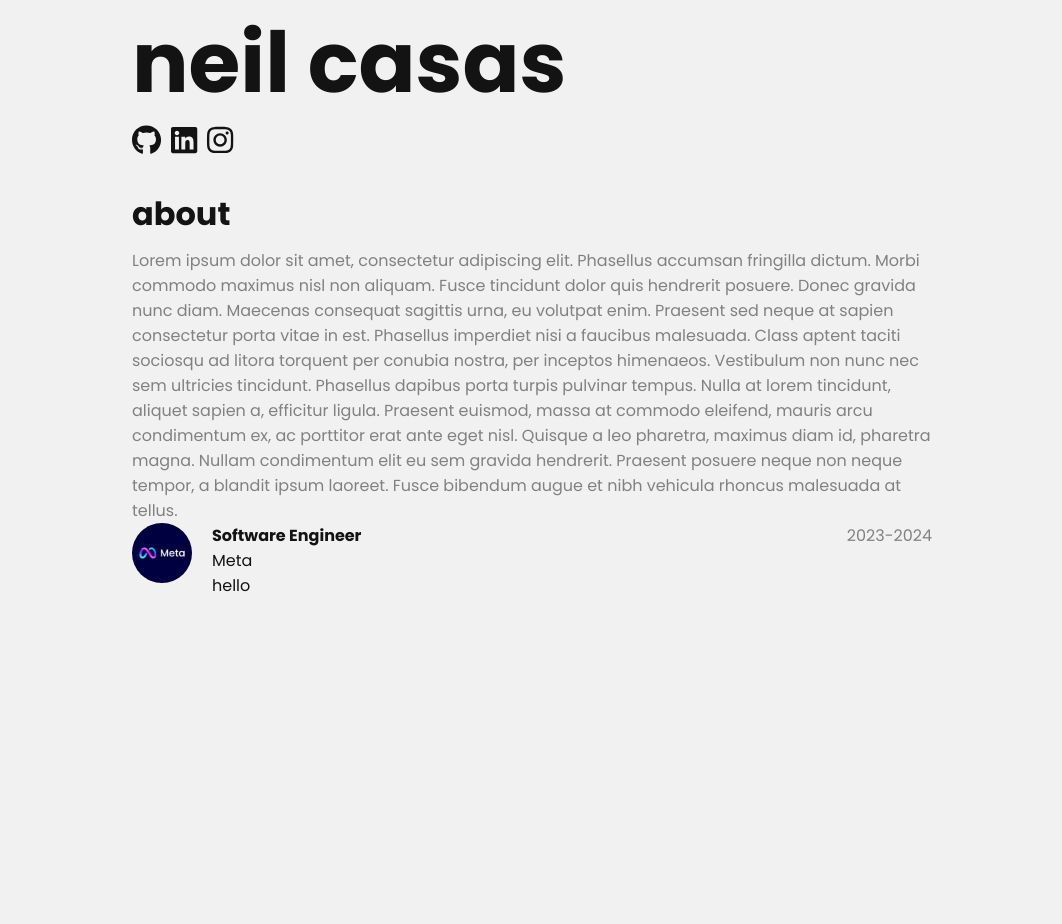
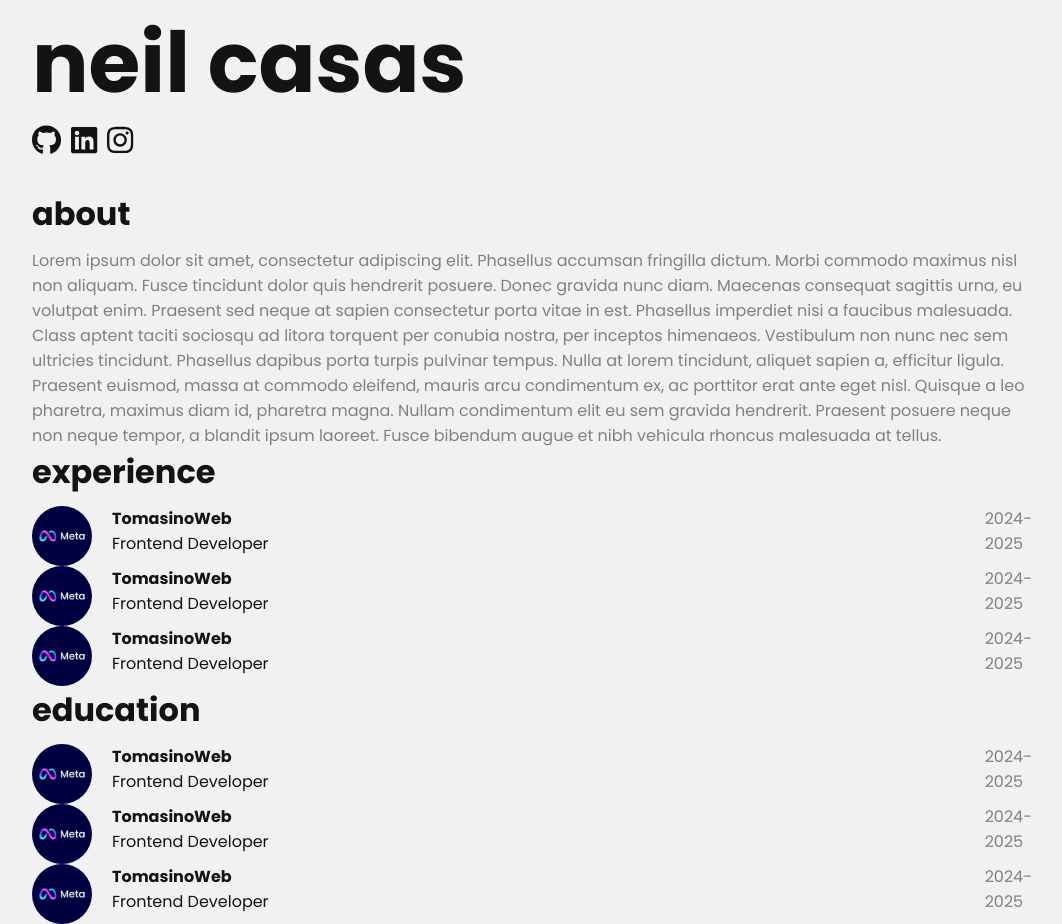
Before and after one commit to neilcasas/portfolio-v1, a Next.js app: page / in a window 1280 px wide. Shown: the whole page, without its empty margins (108-1170 px from the left). Before the commit the page ends 800 px from the top, so only its background shows below. Built offline with nearby package versions, Linux system fonts and the light colour scheme.

Commit message:
created list component

```diff
--- a/src/app/components/List.module.scss
+++ b/src/app/components/List.module.scss
@@ -24,9 +24,15 @@
       color: var(--main-color);
       display: flex;
       flex-direction: column;
-    }
-    .description {
-      max-height: 0;
+
+      .description {
+        max-height: 0px;
+        overflow: hidden;
+        transition: max-height 0.3s ease;
+        &.show {
+          max-height: 100%;
+        }
+      }
     }
   }
 }
--- a/src/app/components/List.tsx
+++ b/src/app/components/List.tsx
@@ -4,6 +4,8 @@ import { StaticImageData } from "next/image";
 import Image from "next/image";
 import styles from "./List.module.scss";
 import { useState } from "react";
+import { Subheader } from "./Subheader";
+import MetaLogo from "../../../public/meta-logo.webp";
 
 type ListItemProps = {
   title: string;
@@ -14,12 +16,13 @@ type ListItemProps = {
   href?: string;
 };
 
-export const Item: React.FC<ListItemProps> = (props: ListItemProps) => {
-  const [open, setOpen] = useState(false);
+const Item: React.FC<ListItemProps> = (props: ListItemProps) => {
+  const [isOpen, setIsOpen] = useState(false);
 
   const handleOpen = () => {
-    setOpen(!open);
+    setIsOpen(!isOpen);
   };
+
   return (
     <div className={styles.listItem}>
       <div className={styles.imgContainer}>
@@ -30,7 +33,9 @@ export const Item: React.FC<ListItemProps> = (props: ListItemProps) => {
           <strong>{props.title}</strong>
           <p>{props.subtitle}</p>
           {props.description && (
-            <div className={`${styles.description} ${open ? styles.show : ""}`}>
+            <div
+              className={`${styles.description} ${isOpen ? styles.show : ""}`}
+            >
               {props.description}
             </div>
           )}
@@ -40,3 +45,53 @@ export const Item: React.FC<ListItemProps> = (props: ListItemProps) => {
     </div>
   );
 };
+
+export const testProps: ListItemProps[] = [
+  {
+    title: "TomasinoWeb",
+    subtitle: "Frontend Developer",
+    years: "2024-2025",
+    image: MetaLogo,
+    description:
+      "Lorem ipsum dolor sit amet, consectetur adipiscing elit. Nullam gravida magna eu felis consequat, et lacinia neque hendrerit. Donec et arcu mauris. Pellentesque at ultricies tellus, a tempor ex. Etiam rutrum eu lectus sed fringilla. Nunc rhoncus est sed nunc cursus, vel venenatis justo aliquam. Etiam id lacus sit amet purus cursus tincidunt a at leo. Praesent egestas condimentum porttitor. Ut a mollis lacus.",
+  },
+  {
+    title: "TomasinoWeb",
+    subtitle: "Frontend Developer",
+    years: "2024-2025",
+    image: MetaLogo,
+    description:
+      "Lorem ipsum dolor sit amet, consectetur adipiscing elit. Nullam gravida magna eu felis consequat, et lacinia neque hendrerit. Donec et arcu mauris. Pellentesque at ultricies tellus, a tempor ex. Etiam rutrum eu lectus sed fringilla. Nunc rhoncus est sed nunc cursus, vel venenatis justo aliquam. Etiam id lacus sit amet purus cursus tincidunt a at leo. Praesent egestas condimentum porttitor. Ut a mollis lacus.",
+  },
+  {
+    title: "TomasinoWeb",
+    subtitle: "Frontend Developer",
+    years: "2024-2025",
+    image: MetaLogo,
+    description:
+      "Lorem ipsum dolor sit amet, consectetur adipiscing elit. Nullam gravida magna eu felis consequat, et lacinia neque hendrerit. Donec et arcu mauris. Pellentesque at ultricies tellus, a tempor ex. Etiam rutrum eu lectus sed fringilla. Nunc rhoncus est sed nunc cursus, vel venenatis justo aliquam. Etiam id lacus sit amet purus cursus tincidunt a at leo. Praesent egestas condimentum porttitor. Ut a mollis lacus.",
+  },
+];
+
+type ListProps = {
+  items: ListItemProps[];
+  title: string;
+};
+
+export const List: React.FC<ListProps> = (props: ListProps) => {
+  return (
+    <div className={styles.list}>
+      <Subheader text={props.title}></Subheader>
+      {props.items.map((item, key) => (
+        <Item
+          key={key}
+          title={item.title}
+          subtitle={item.subtitle}
+          years={item.years}
+          image={item.image}
+          description={item.description}
+        />
+      ))}
+    </div>
+  );
+};
--- a/src/app/page.module.scss
+++ b/src/app/page.module.scss
@@ -1,5 +1,4 @@
 .main {
-  max-width: 800px;
+  max-width: 1000px;
   margin: 0 auto;
-  min-height: 100vh;
 }
--- a/src/app/page.tsx
+++ b/src/app/page.tsx
@@ -1,21 +1,15 @@
 import { Hero } from "./components/Hero";
 import { About } from "./components/About";
-import { Item } from "./components/List";
+import { testProps, List } from "./components/List";
 import styles from "./page.module.scss";
-import Meta from "../../public/meta-logo.webp";
 
 export default function Home() {
   return (
     <main className={styles.main}>
       <Hero></Hero>
       <About></About>
-      <Item
-        image={Meta}
-        title="Software Engineer"
-        subtitle="Meta"
-        years="2023-2024"
-        description="hello"
-      ></Item>
+      <List items={testProps} title="experience"></List>
+      <List items={testProps} title="education"></List>
     </main>
   );
 }
```
